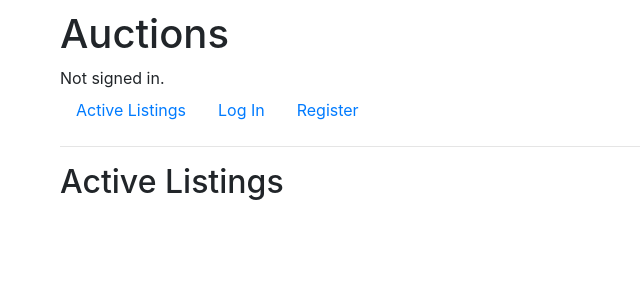
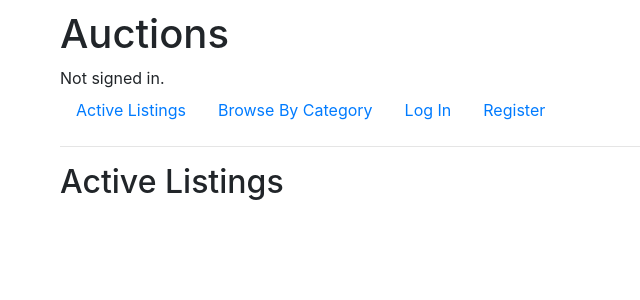
Before and after one commit to ruadh/CSCI-E-33a_Project2, a Django app: page / in a window 1280 px wide. Shown: the top 300 px of the page, without its empty margins (0-640 px from the left). Run offline with Django 3.2, Linux system fonts and the light colour scheme; data that the repository does not hold is empty; some libraries are stand-ins or nearby versions.

Commit message:
Added category index and listing pages

```diff
--- a/commerce/auctions/templates/auctions/index.html
+++ b/commerce/auctions/templates/auctions/index.html
@@ -1,7 +1,7 @@
 {% extends "auctions/layout.html" %}
 
 {% block body %}
-<h2>Active Listings</h2>
+<h2>{{title}}</h2>
 {% for listing in listings %}
 <div class="listing">
     <img src="{{listing.image}}" alt="product image" class="thumbnail-image">
--- a/commerce/auctions/templates/auctions/layout.html
+++ b/commerce/auctions/templates/auctions/layout.html
@@ -20,6 +20,9 @@
             <li class="nav-item">
                 <a class="nav-link" href="{% url 'index' %}">Active Listings</a>
             </li>
+            <li class="nav-item">
+                <a class="nav-link" href="{% url 'category_index' %}">Browse By Category</a>
+            </li>
             {% if user.is_authenticated %}
             <li class="nav-item">
                 <a class="nav-link" href="{% url 'watchlist_view' %}">My Watchlist</a>
--- a/commerce/auctions/urls.py
+++ b/commerce/auctions/urls.py
@@ -14,7 +14,8 @@ urlpatterns = [
     path("close/<int:listing_id>", views.close_listing, name="close_listing"),
     path("comment_add", views.comment_add, name="comment_add"),
     path("bid_add", views.bid_add, name="bid_add"),
-
+    path("categories", views.category_index, name="category_index"),
+    path("category/<int:category_id>", views.category_listing, name="category_listing"),
 
     # TEMP FOR TESTING
     path('dev', views.dev, name="dev")
--- a/commerce/auctions/views.py
+++ b/commerce/auctions/views.py
@@ -25,14 +25,14 @@ class CommentForm(forms.Form):
 
 class BidForm(forms.Form):
     listing = forms.IntegerField(widget=forms.HiddenInput)
-    # current_bid = forms.DecimalField(max_digits=9, decimal_places=2, widget=forms.HiddenInput)
-    # TO DO:  Replace this with more than the current bid
+    # TO DO:  can we validate the amount before the user submits the form? Ideal, but not required
     amount = forms.DecimalField(required=True, max_digits=9, decimal_places=2)
+
 
 # METHODS
 
-def index(request):
-    return render(request, 'auctions/index.html', {'listings': Listing.objects.all()})
+def index(request, listings=Listing.objects.filter(is_active=True), title='Active Listings'):
+    return render(request, 'auctions/index.html', {'listings': listings, 'title': title})
 
 
 # AUTHENTICATION METHODS
@@ -185,6 +185,24 @@ def watchlist_view(request):
     })
 
 
+
+# CATEGORY METHODS
+
+# View an index of all categories
+
+def category_index(request):
+    return render(request, 'auctions/categories.html', {
+        'categories': Category.objects.all()
+    })
+
+
+# View a list of all listings for a given category
+def category_listing(request, category_id):
+    category_name = Category.objects.get(pk=category_id).name
+    listings = Listing.objects.filter(category=category_id, is_active=True)
+    return index(request, listings, category_name)
+
+
 # COMMENT METHODS
 
 # Submit the comment form
```
Also changed, not shown: commerce/auctions/templates/auctions/categories.html (added, +11 -0 lines).
